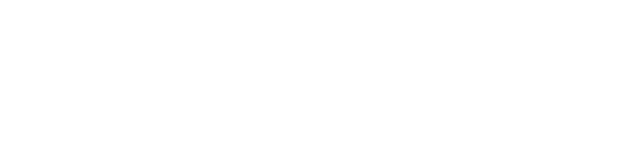
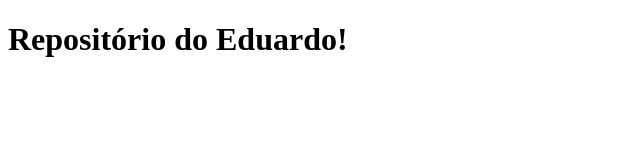
Before and after one commit to duthsouza/scm, a plain HTML site: page index.html in a window 1280 px wide. Shown: the whole page, without its empty margins (0-640 px from the left). Drawn offline with Linux system fonts and the light colour scheme.

Commit message:
alteracao Yuri

```diff
--- a/index.html
+++ b/index.html
@@ -4,6 +4,8 @@
     <meta charset="UTF-8">
     <meta name="viewport" content="width=device-width, initial-scale=1.0">
     <title>Document</title>
+
+    <h1>Repositório do Eduardo!</h1>
 </head>
 <body>
 
```
